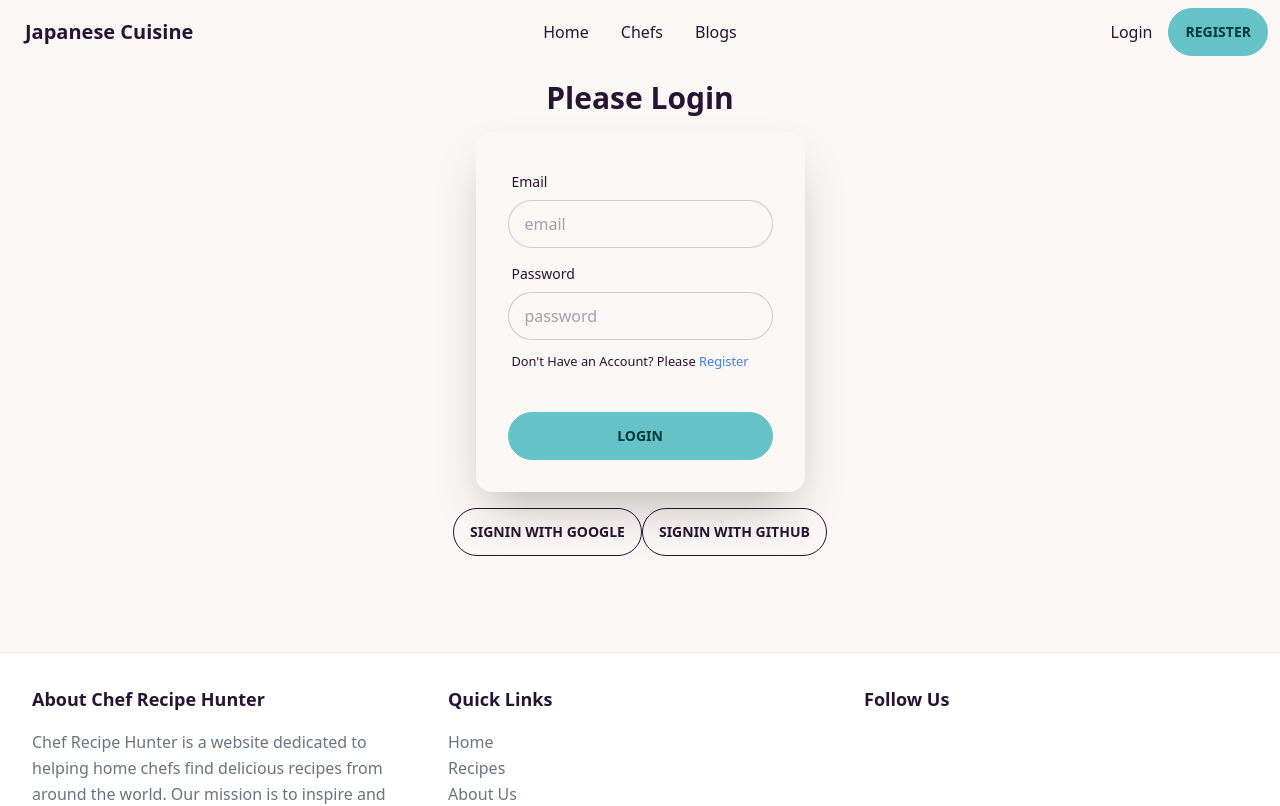
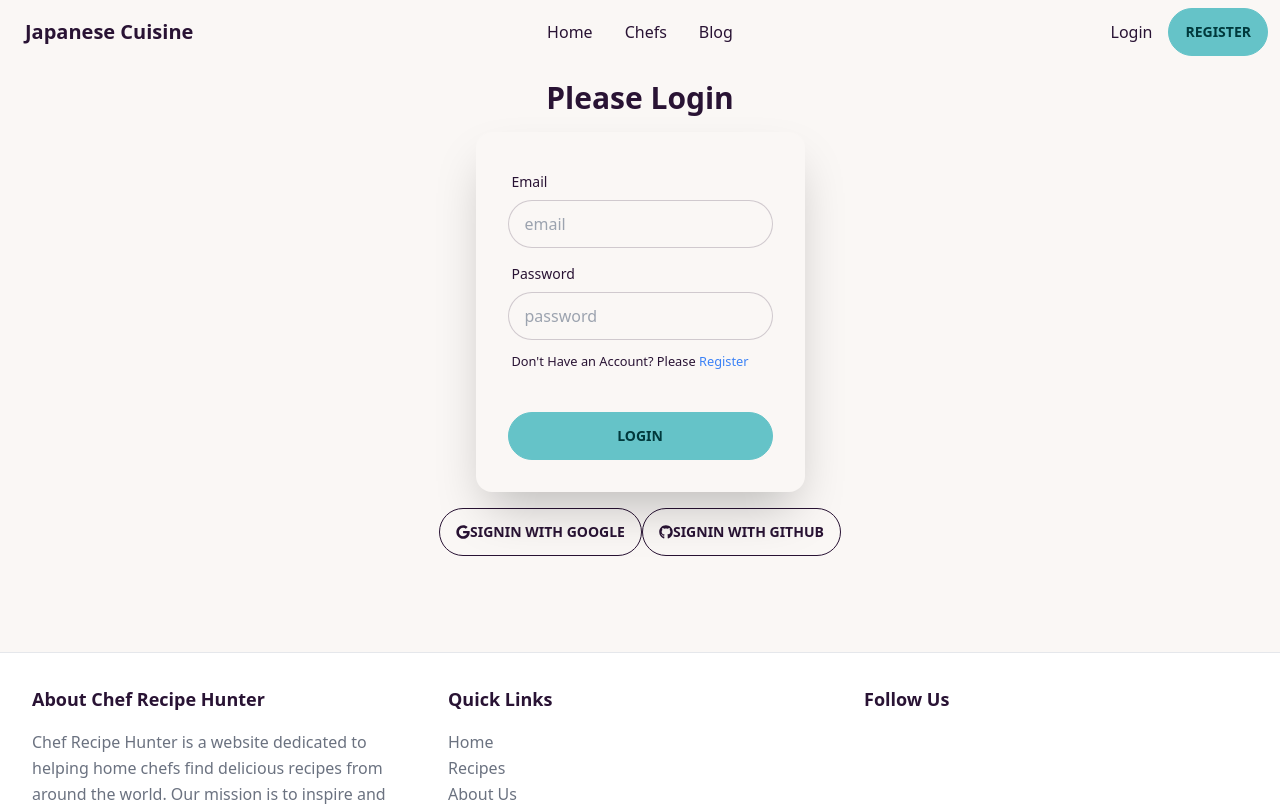
Before and after one commit to shuvakarmakar/chef-recipe-hunter-client-side, a React (Vite) app: page /login in a window 1280 px wide. Shown: the top 806 px of the page. Built offline with nearby package versions, Linux system fonts and the light colour scheme.

Commit message:
404 Page Added

```diff
--- a/package.json
+++ b/package.json
@@ -17,6 +17,7 @@
     "match-sorter": "^6.3.1",
     "react": "^18.2.0",
     "react-dom": "^18.2.0",
+    "react-icons": "^4.8.0",
     "react-router-dom": "^6.11.0",
     "sort-by": "^1.2.0"
   },
--- /dev/null
+++ b/src/pages/Blogs/Blog.jsx
@@ -0,0 +1,12 @@
+// eslint-disable-next-line no-unused-vars
+import React from 'react';
+
+const Blog = () => {
+    return (
+        <div>
+            <h2>This is Blog Page</h2>
+        </div>
+    );
+};
+
+export default Blog;
--- /dev/null
+++ b/src/pages/Error/Error.jsx
@@ -0,0 +1,20 @@
+import React from 'react';
+
+const Error = () => {
+    return (
+        <div>
+            <div className="min-h-screen flex items-center justify-center bg-gray-50 py-12 px-4 sm:px-6 lg:px-8">
+                <div className="max-w-md w-full space-y-6">
+                    <div>
+                        <h2 className="text-center text-3xl font-extrabold text-gray-900">404 Not Found</h2>
+                        <p className="mt-2 text-center text-sm text-gray-600">
+                            The page you're looking for could not be found.
+                        </p>
+                    </div>
+                </div>
+            </div>
+        </div>
+    );
+};
+
+export default Error;
--- a/src/pages/Login/Login.jsx
+++ b/src/pages/Login/Login.jsx
@@ -2,6 +2,7 @@
 import React, { useContext } from 'react';
 import { Link } from 'react-router-dom';
 import { AuthContext } from '../../provider/AuthProvider';
+import { FaBeer, FaGithub, FaGoogle } from 'react-icons/fa';
 
 const Login = () => {
     const { signIn } = useContext(AuthContext);
@@ -59,9 +60,9 @@ const Login = () => {
                 </div>
             </form>
             <div className='flex justify-center items-center my-auto'>
-                <button className="btn btn-outline">SignIn With Google</button>
+                <button className="btn btn-outline"><FaGoogle></FaGoogle>SignIn With Google</button>
                 <br />
-                <button className="text-center btn btn-outline">SignIn With Github</button>
+                <button className="btn btn-outline"><FaGithub></FaGithub>SignIn With Github</button>
             </div>
         </div>
     );
--- a/src/shared/Header/Header.jsx
+++ b/src/shared/Header/Header.jsx
@@ -17,7 +17,7 @@ const Header = () => {
                     <ul className="menu menu-horizontal px-1">
                         <li><Link to='/'>Home</Link></li>
                         <li><Link to='/chefs'>Chefs</Link></li>
-                        <li><Link to='/blogs'>Blogs</Link></li>
+                        <li><Link to='/blog'>Blog</Link></li>
                     </ul>
                 </div>
                 <div className="navbar-end">
@@ -27,18 +27,6 @@ const Header = () => {
                     </ul>
                 </div>
             </div>
-            {/* <div className="navbar bg-base-100">
-                <div className="flex-1">
-                    <a className="btn btn-ghost normal-case text-xl">Japanese Cuisine</a>
-                </div>
-                <div className="flex-none">
-                    <ul className="menu menu-horizontal px-1">
-                        <li><Link to="/">Home</Link></li>
-                        <li><Link to="/login">Login</Link></li>
-                        <button className='btn btn-primary'><Link to="/register">Register</Link></button>
-                    </ul>
-                </div>
-            </div> */}
         </div>
     );
 };
```
Also changed, not shown: src/routes/Routes.jsx (+11 -1 lines), 1 other file (tests, documents, lock files or other folders).
